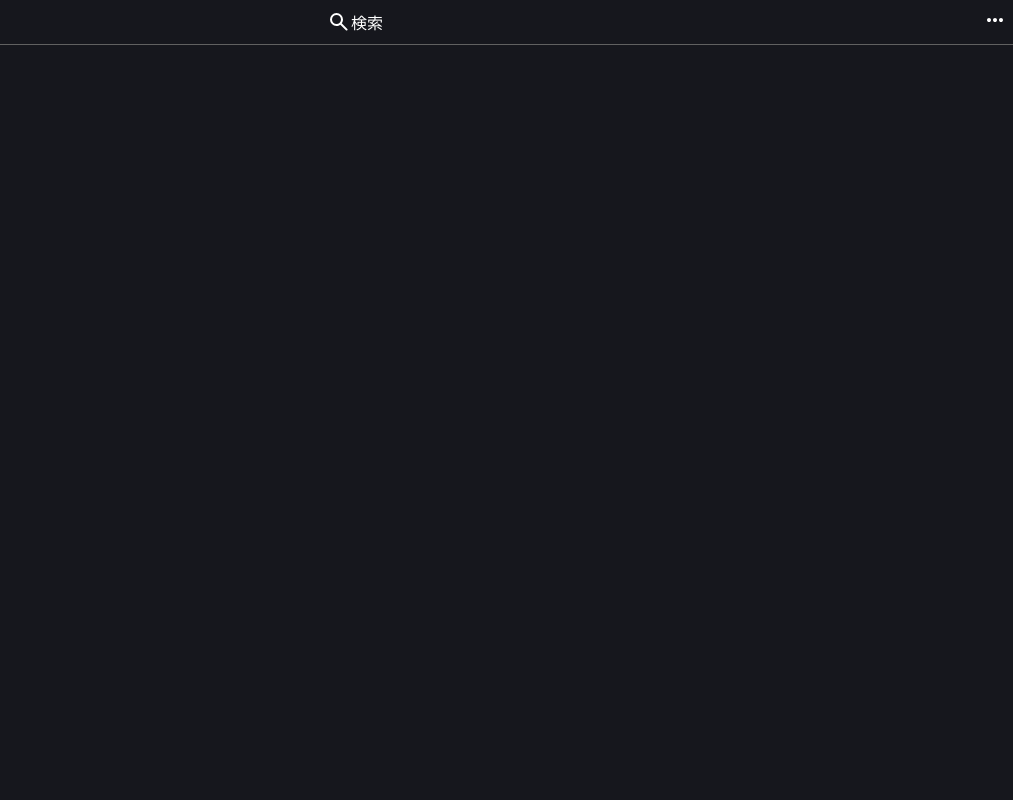
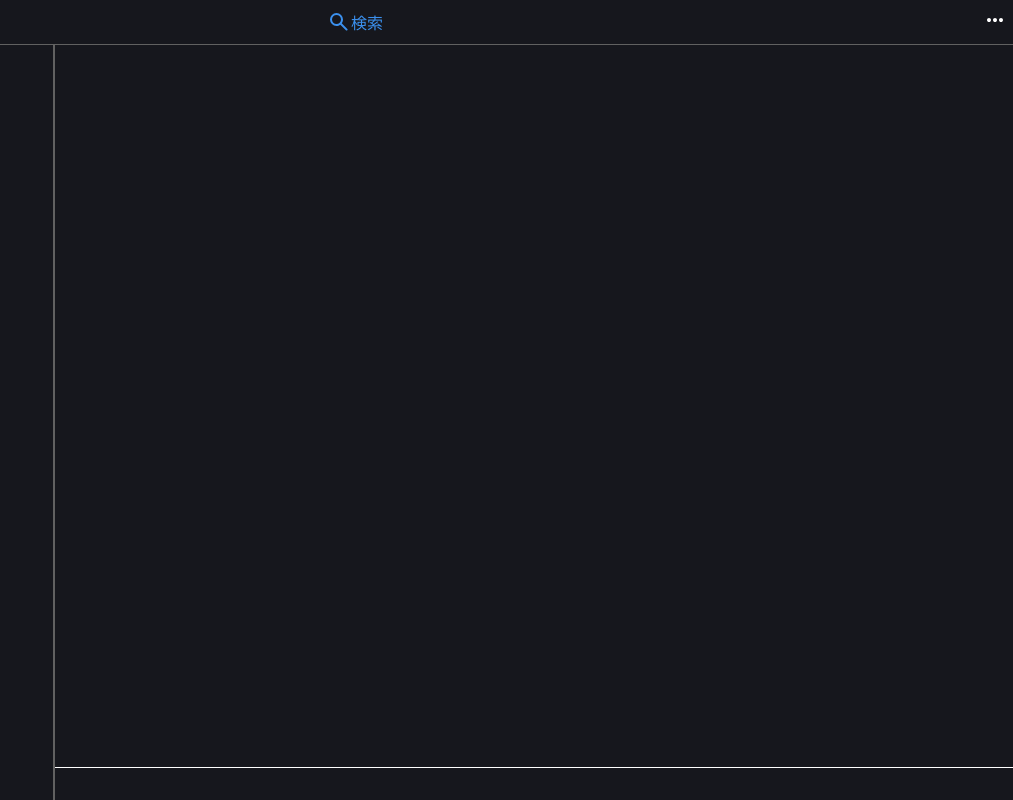
Before and after one commit to wing-0902/js_dictionary_sv, a SvelteKit app: page /404 in a window 1280 px wide. Shown: the whole page, without its empty margins (267-1280 px from the left). Built offline with nearby package versions, Linux system fonts and the light colour scheme; a web font is replaced by a local one.

Commit message:
[skip ci] レイアウト移植中

```diff
--- a/src/lib/layouts/Header.svelte
+++ b/src/lib/layouts/Header.svelte
@@ -3,7 +3,7 @@
   import { page } from '$app/state';
 
   const isOnSearch = $derived(
-    page.url.pathname === '/' || page.url.pathname.startsWith('/content/')
+    page.url.pathname === '/' || page.url.pathname.startsWith('/content/') || page.url.pathname === "/404"
   );
 </script>
 
--- a/src/routes/+layout.svelte
+++ b/src/routes/+layout.svelte
@@ -25,7 +25,17 @@
   <header>
     <SvHeader />
   </header>
-  {@render children()}
+  <div class='contentSlot'>
+    <section class='searchSlot'></section>
+    <section class='content'>
+      <div class='topbar'></div>
+      <div class='余白'></div>
+      <div class='slot'>
+        {@render children()}
+      </div>
+      <div class='underbar'></div>
+    </section>
+  </div>
 </div>
 
 <style lang="scss">
```
Also changed, not shown: src/lib/store/menuStatus.ts (deleted, +0 -9 lines).
